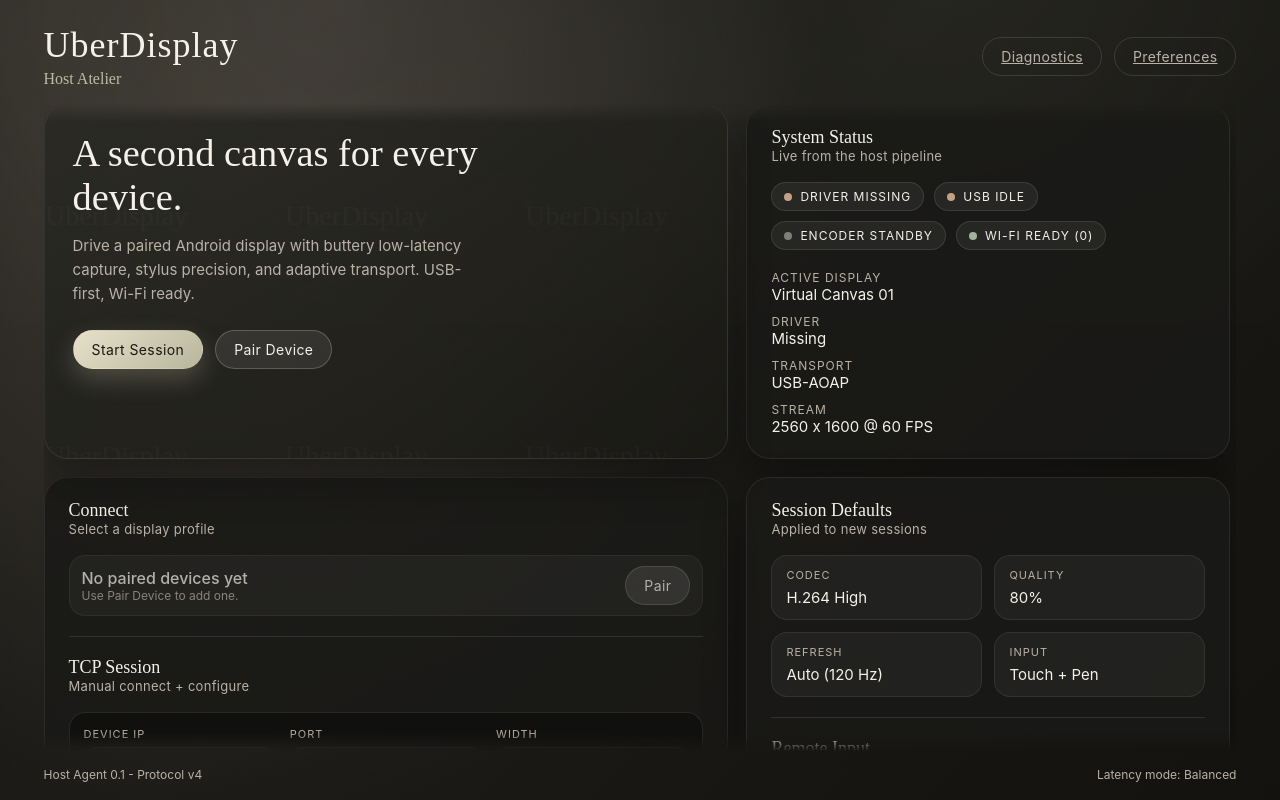
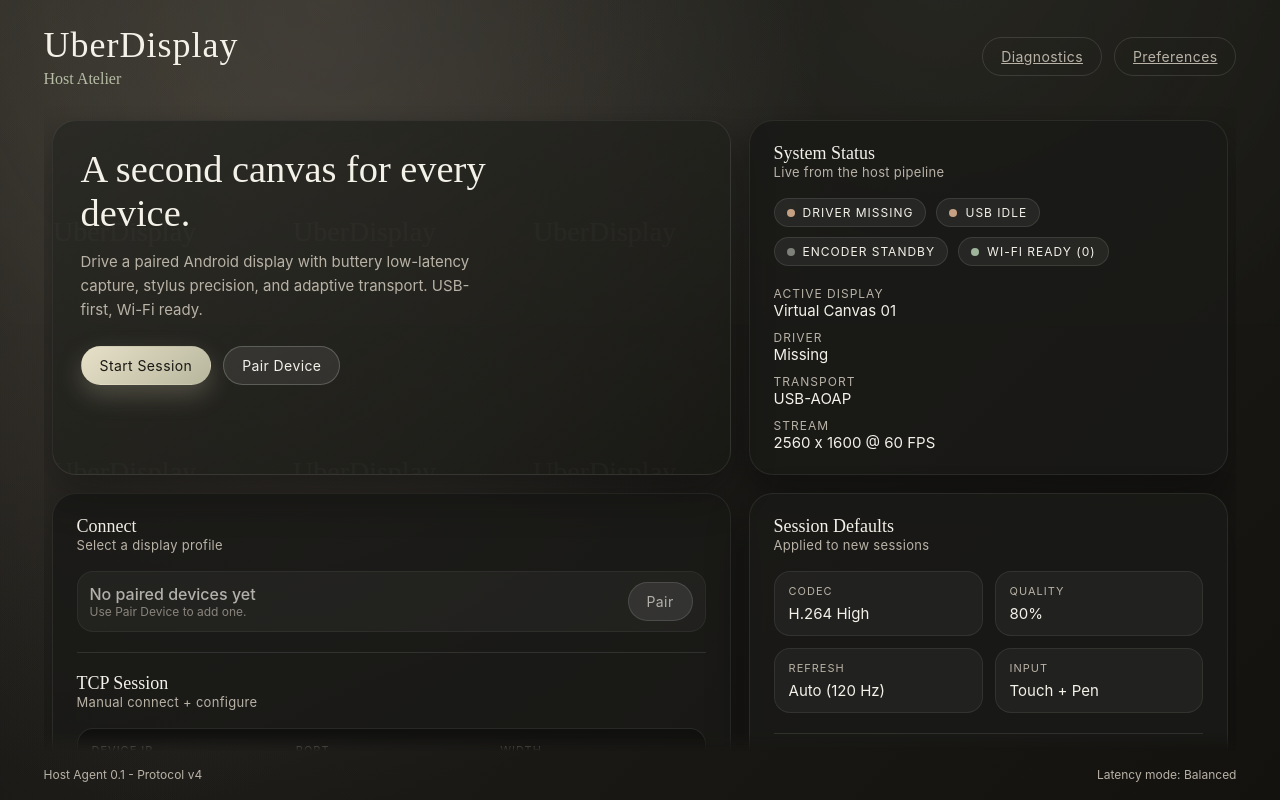
Before and after one commit to supermarsx/uberdisplay, a Next.js app in the folder pc/: page / in a window 1280 px wide. Built offline with nearby package versions, Linux system fonts and the light colour scheme.

Commit message:
Update body padding in globals.css
Changed body padding from only right padding to uniform vertical and horizontal padding for improved layout consistency.

```diff
--- a/pc/app/globals.css
+++ b/pc/app/globals.css
@@ -111,7 +111,7 @@ body {
   flex: 1;
   min-height: 0;
   overflow: auto;
-  padding-right: 6px;
+  padding: 16px 8px;
   scrollbar-width: thin;
   scrollbar-color: rgba(230, 222, 201, 0.35) transparent;
 }
```
